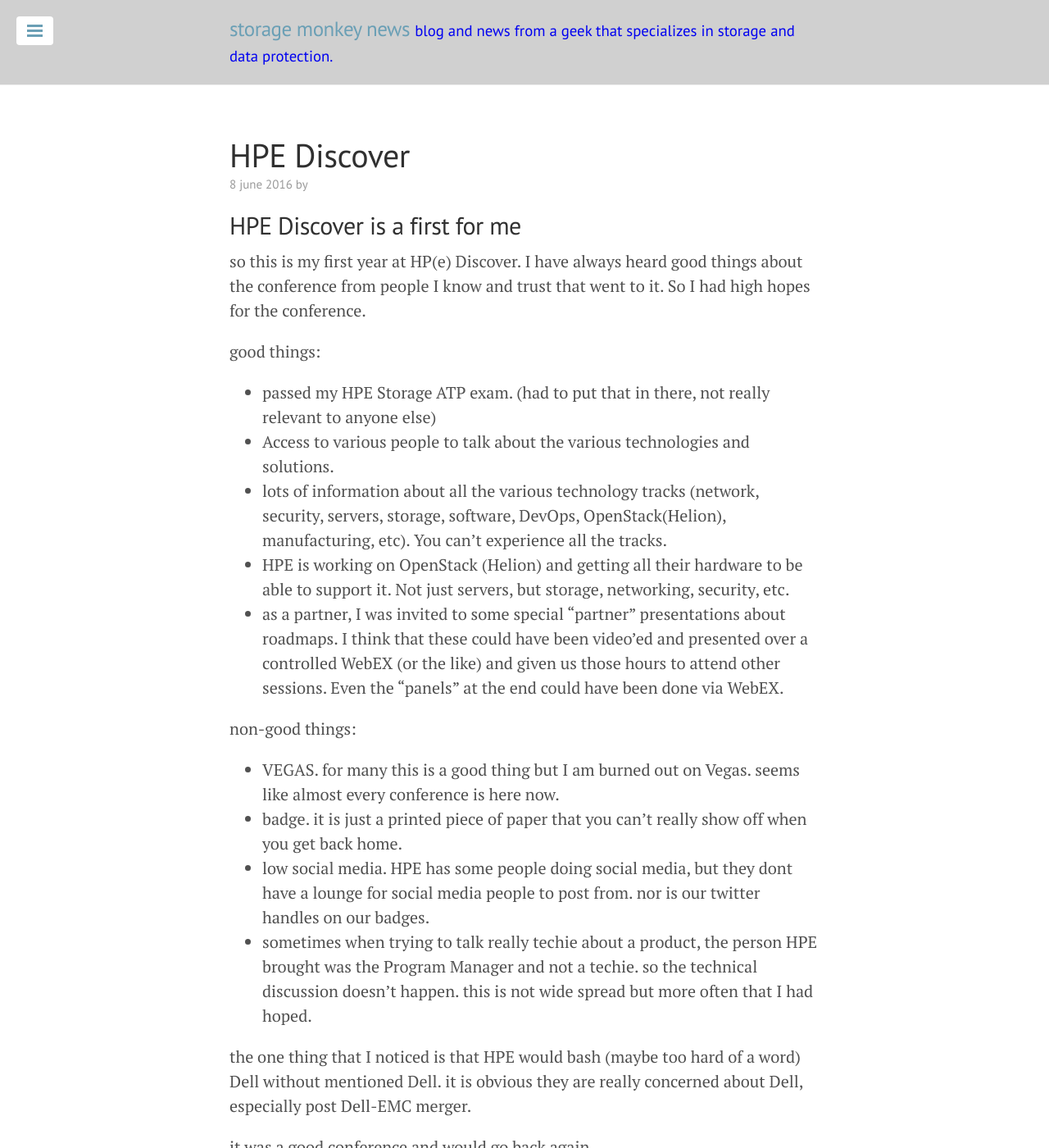
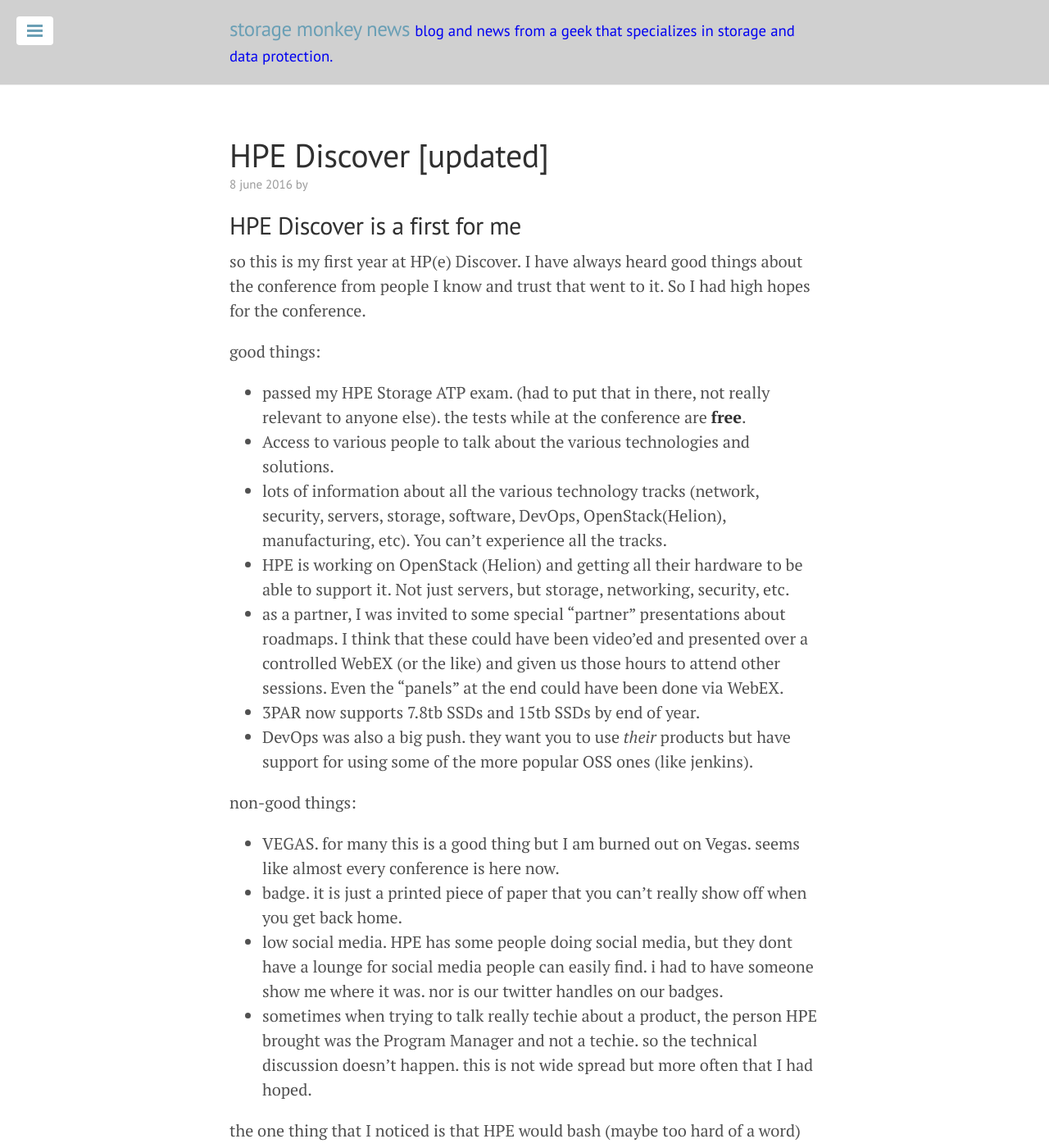
Before and after one commit to sboss/sboss.github.io, a Jekyll site: the page built from _posts/2016-06-08-hpe-discover.md, in a window 1280 px wide and 1400 px high. Shown: the whole window at 82% size. Built offline with Jekyll 4.4.1, drawn with Linux system fonts in a browser that asks for light colours; nearby versions of some CDN libraries; some of the changed text lies outside the part shown.

Commit message:
Created :_posts/2016-06-08-hpe-discover.md

```diff
--- a/_posts/2016-06-08-hpe-discover.md
+++ b/_posts/2016-06-08-hpe-discover.md
@@ -3,12 +3,13 @@ author: sboss
 comments: false
 date: 2016-06-08
 layout: post
-title: HPE Discover
+title: HPE Discover [updated]
 categories: news
 tags:
 - HPE
 - announcement
 - HPEDiscover16
+- conferences
 ---
 
 ## HPE Discover is a first for me
@@ -17,19 +18,23 @@ so this is my first year at HP(e) Discover.  I have always heard good things abo
 
 good things:
 
-* passed my HPE Storage ATP exam. (had to put that in there, not really relevant to anyone else)
+* passed my HPE Storage ATP exam. (had to put that in there, not really relevant to anyone else).  the tests while at the conference are **free**.
 * Access to various people to talk about the various technologies and solutions.
 * lots of information about all the various technology tracks (network, security, servers, storage, software, DevOps, OpenStack(Helion), manufacturing, etc). You can't experience all the tracks.
 * HPE is working on OpenStack (Helion) and getting all their hardware to be able to support it.  Not just servers, but storage, networking, security, etc.
 * as a partner, I was invited to some special "partner" presentations about roadmaps.  I think that these could have been video'ed and presented over a controlled WebEX (or the like) and given us those hours to attend other sessions.  Even the "panels" at the end could have been done via WebEX.
+* 3PAR now supports 7.8tb SSDs and 15tb SSDs by end of year.
+* DevOps was also a big push. they want you to use *their* products but have support for using some of the more popular OSS ones (like jenkins).
 
 non-good things:
 
 * VEGAS. for many this is a good thing but I am burned out on Vegas. seems like almost every conference is here now.
 * badge. it is just a printed piece of paper that you can't really show off when you get back home.
-* low social media. HPE has some people doing social media, but they dont have a lounge for social media people to post from. nor is our twitter handles on our badges.
+* low social media. HPE has some people doing social media, but they dont have a lounge for social media people can easily find. i had to have someone show me where it was. nor is our twitter handles on our badges.
 * sometimes when trying to talk really techie about a product, the person HPE brought was the Program Manager and not a techie. so the technical discussion doesn't happen.  this is not wide spread but more often that I had hoped.
 
 the one thing that I noticed is that HPE would bash (maybe too hard of a word) Dell without mentioned Dell.  it is obvious they are really concerned about Dell, especially post Dell-EMC merger.
 
 it was a good conference and would go back again.
+
+**updated 2016-06-10**: added more details, fixed some typeos.
```
